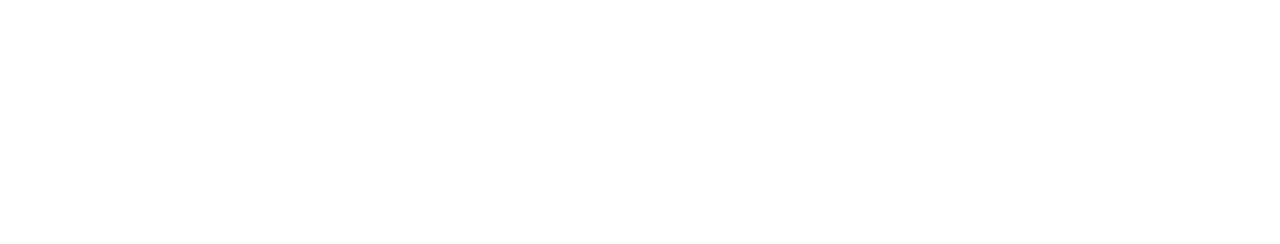
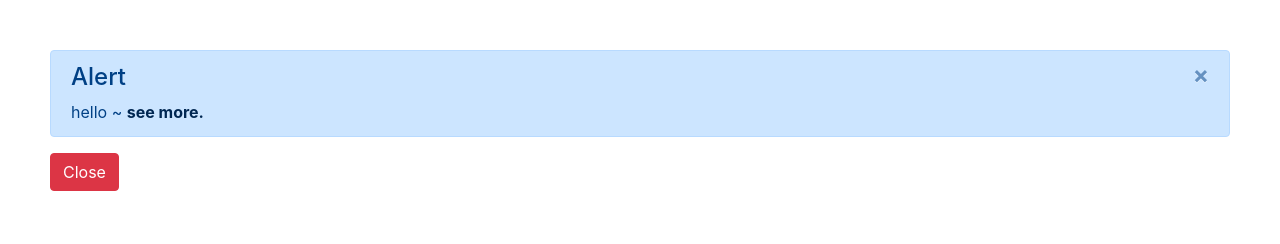
Before and after one commit to BingYuQHS/nihao-bootstrap4, a website: page index.html in a window 1280 px wide. Drawn offline with nearby package versions, Linux system fonts and the light colour scheme.

Commit message:
（可关闭）提示组件

```diff
--- a/index.html
+++ b/index.html
@@ -13,6 +13,15 @@
     <script src="./script.js" charset="utf-8"></script>
 </head>
 <body>
-
+    <div class="component demo">
+        <div class="alert alert-primary alert-dismissible fade show" role="alert">
+            <h4>Alert</h4>
+            hello ~ <a class="alert-link" href="#">see more.</a>
+            <button class="close" data-dismiss="alert">
+                &times; <!--x的按钮符号，alert-dismissibe设置符号在右上角-->
+            </button>
+        </div>
+        <button class="btn btn-danger close-alert">Close</button>
+    </div>
 </body>
 </html>
--- a/script.js
+++ b/script.js
@@ -0,0 +1,15 @@
+$(document).ready(() => {
+    // 配置使用bootstrap的组件
+    $('.close-alert').click(() => {
+        $('.alert').alert('close')
+    })
+
+    $('.alert').on('close.bs.alert',() => {
+        console.log('close alert')
+    })
+
+    $('.alert').on('closed.bs.alert',() => {
+        console.log('closed alert')
+    })
+
+})
--- a/style.css
+++ b/style.css
@@ -0,0 +1,3 @@
+.component.demo{
+    padding: 50px;
+}
```
